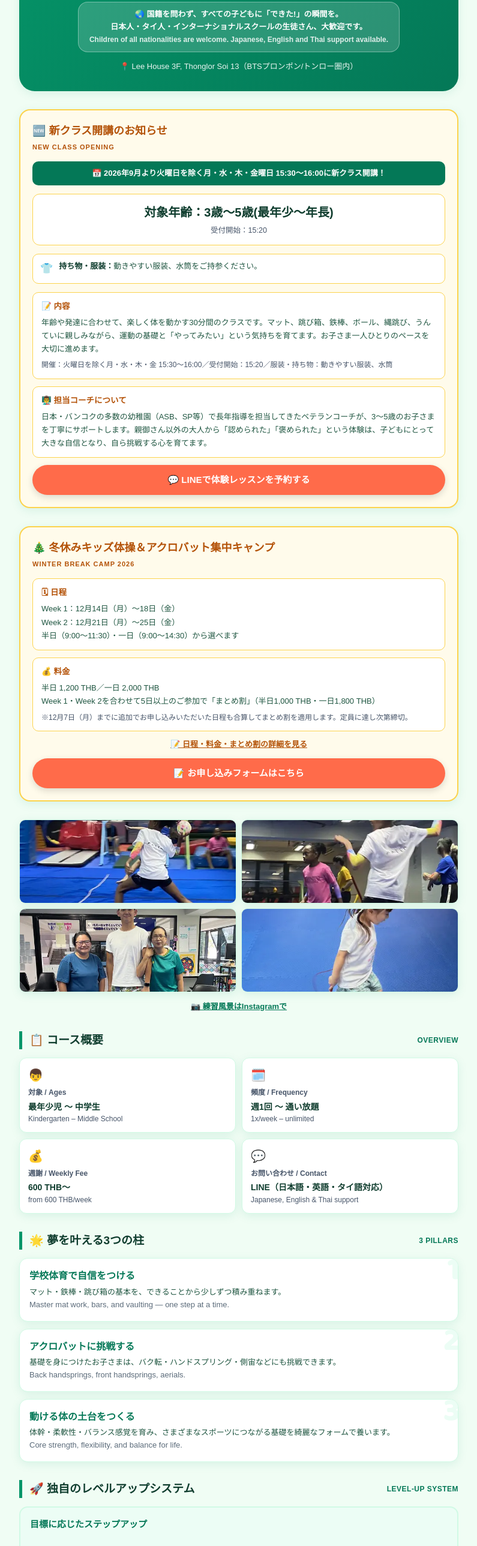
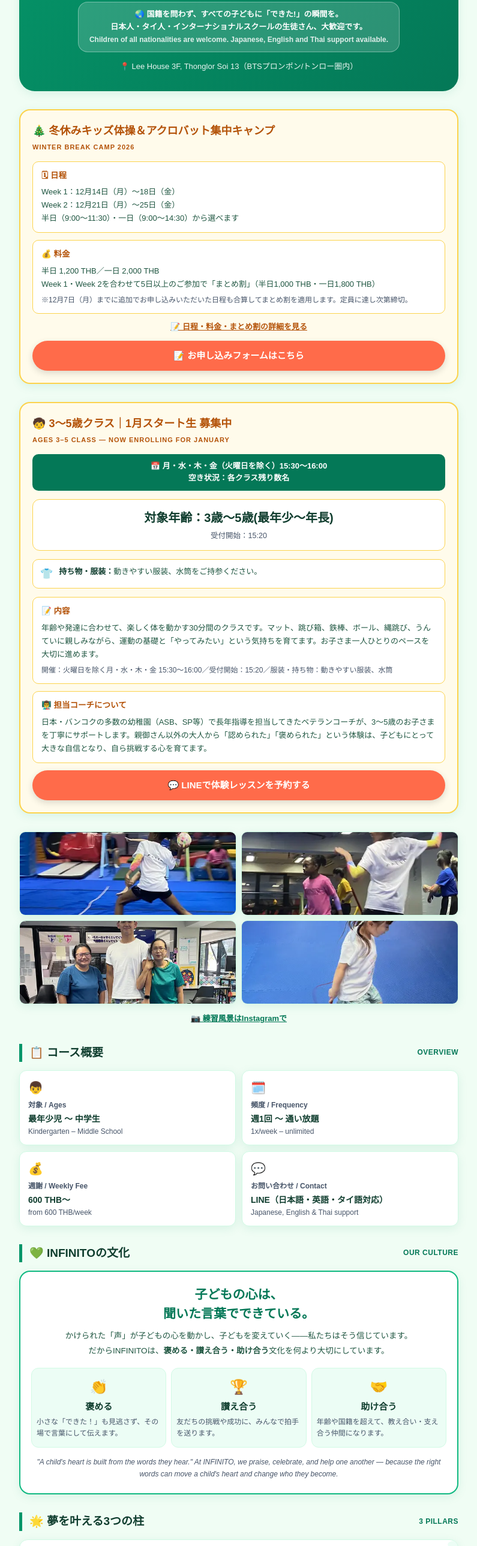
Before and after one commit to n95m3win-wq/infinito-camp-2026-, a plain HTML site: page index.html in a window 1280 px wide. Shown: the part 223-2800 px from the top of the page at 60% size, without its empty margins (242-1037 px from the left). Drawn offline with Linux system fonts and the light colour scheme.

Commit message:
Add files via upload

```diff
--- a/index.html
+++ b/index.html
@@ -96,6 +96,22 @@ border-radius:12px;padding:12px 14px;box-shadow:var(--shadow);
 .chip .lbl{font-size:12px;color:var(--gray);font-weight:700;margin:4px 0 2px;}
 .chip .val{font-size:14px;font-weight:700;color:var(--ink);}
 .chip .val small{font-weight:400;font-size:12px;color:var(--gray);display:block;}
+/* ---- Culture ---- */
+.culture{
+background:var(--card);border:2px solid var(--green-light);border-radius:18px;
+padding:22px 18px;box-shadow:var(--shadow);text-align:center;
+}
+.culture .c-lead{font-size:21px;font-weight:800;color:var(--green-dark);line-height:1.5;margin-bottom:10px;}
+.culture .c-text{font-size:13.5px;color:var(--ink-soft);line-height:1.8;margin-bottom:16px;}
+.culture .c-values{display:grid;grid-template-columns:repeat(3,1fr);gap:8px;margin-bottom:14px;}
+.culture .c-val{background:var(--bg-mint-2);border:1px solid var(--line);border-radius:12px;padding:12px 8px;}
+.culture .c-val .c-ic{font-size:24px;}
+.culture .c-val .c-name{font-size:15px;font-weight:800;color:var(--ink);margin-top:2px;}
+.culture .c-val .c-desc{font-size:12px;color:var(--gray);margin-top:4px;line-height:1.6;text-align:left;}
+.culture .c-en{font-size:12px;color:var(--gray);line-height:1.7;font-style:italic;}
+@media (max-width:420px){.culture .c-values{grid-template-columns:1fr;}.culture .c-val .c-desc{text-align:center;}}
+body.mobile-preview .culture .c-values{grid-template-columns:1fr;}
+body.mobile-preview .culture .c-val .c-desc{text-align:center;}
 /* ---- Pillar cards ---- */
 .pillars{display:flex;flex-direction:column;gap:12px;}
 .pillar{
@@ -347,7 +363,7 @@ body.mobile-preview .gallery{grid-template-columns:repeat(2,1fr);}
       "name": "何歳から通えますか？",
       "acceptedAnswer": {
         "@type": "Answer",
-        "text": "3歳から15歳まで対象です。3〜5歳向けには9月より火曜日を除く月・水・木・金曜日15:30〜16:00の新クラスも開講しています。"
+        "text": "3歳から15歳まで対象です。3〜5歳向けには火曜日を除く月・水・木・金曜日15:30〜16:00のクラスもあります。"
       }
     },
     {
@@ -363,7 +379,7 @@ body.mobile-preview .gallery{grid-template-columns:repeat(2,1fr);}
       "name": "急に休む場合、振替はできますか？",
       "acceptedAnswer": {
         "@type": "Answer",
-        "text": "当日連絡でも振替可能です。振替期限は4ヶ月間と長めに設定しています。"
+        "text": "当日連絡でも振替可能です。振替期限は最大4ヶ月です（月払いの方は2ヶ月）。"
       }
     },
     {
@@ -446,12 +462,30 @@ body.mobile-preview .gallery{grid-template-columns:repeat(2,1fr);}
 <div class="welcome">🌏 国籍を問わず、すべての子どもに「できた!」の瞬間を。<br>日本人・タイ人・インターナショナルスクールの生徒さん、大歓迎です。<br><span style="opacity:.85;font-size:12px;">Children of all nationalities are welcome. Japanese, English and Thai support available.</span></div>
 <div class="place">📍 Lee House 3F, Thonglor Soi 13（BTSプロンポン/トンロー圏内）</div>
 </div>
-<!-- NEW CLASS OPENING -->
+<!-- WINTER CAMP (teaser -> blog) -->
 <div class="sec">
 <div class="trial-box">
-<h2 class="th">🆕 新クラス開講のお知らせ</h2>
-<div class="t-en">NEW CLASS OPENING</div>
-<div class="trial-sept">📅 2026年9月より火曜日を除く月・水・木・金曜日 15:30〜16:00に新クラス開講！</div>
+<h2 class="th">🎄 冬休みキッズ体操＆アクロバット集中キャンプ</h2>
+<div class="t-en">WINTER BREAK CAMP 2026</div>
+<div class="trial-content">
+<div class="tc-h">🗓 日程</div>
+<div class="tc-b">Week 1：12月14日（月）〜18日（金）<br>Week 2：12月21日（月）〜25日（金）<br>半日（9:00〜11:30）・一日（9:00〜14:30）から選べます</div>
+</div>
+<div class="trial-content">
+<div class="tc-h">💰 料金</div>
+<div class="tc-b">半日 1,200 THB／一日 2,000 THB<br>Week 1・Week 2を合わせて5日以上のご参加で「まとめ割」（半日1,000 THB・一日1,800 THB）</div>
+<div class="tc-note">※12月7日（月）までに追加でお申し込みいただいた日程も合算してまとめ割を適用します。定員に達し次第締切。</div>
+</div>
+<a class="trial-more" href="https://orbita.co.th/blog/fuyu-camp-1214.html">📝 日程・料金・まとめ割の詳細を見る</a>
+<a class="trial-cta" href="https://forms.gle/tVg4SdVhCFdqa9bH7" target="_blank" rel="noopener">📝 お申し込みフォームはこちら</a>
+</div>
+</div>
+<!-- 3-5 CLASS -->
+<div class="sec">
+<div class="trial-box">
+<h2 class="th">🧒 3〜5歳クラス｜1月スタート生 募集中</h2>
+<div class="t-en">AGES 3–5 CLASS — NOW ENROLLING FOR JANUARY</div>
+<div class="trial-sept">📅 月・水・木・金（火曜日を除く）15:30〜16:00<br>空き状況：各クラス残り数名</div>
 <div class="trial-date">
 <div class="d-main">対象年齢：3歳〜5歳(最年少〜年長)</div>
 <div class="d-sub">受付開始：15:20</div>
@@ -472,24 +506,6 @@ body.mobile-preview .gallery{grid-template-columns:repeat(2,1fr);}
 <div class="tc-b">日本・バンコクの多数の幼稚園（ASB、SP等）で長年指導を担当してきたベテランコーチが、3〜5歳のお子さまを丁寧にサポートします。親御さん以外の大人から「認められた」「褒められた」という体験は、子どもにとって大きな自信となり、自ら挑戦する心を育てます。</div>
 </div>
 <a class="trial-cta" href="https://line.me/R/ti/p/@infinitobkk">💬 LINEで体験レッスンを予約する</a>
-</div>
-</div>
-<!-- WINTER CAMP (teaser -> blog) -->
-<div class="sec">
-<div class="trial-box">
-<h2 class="th">🎄 冬休みキッズ体操＆アクロバット集中キャンプ</h2>
-<div class="t-en">WINTER BREAK CAMP 2026</div>
-<div class="trial-content">
-<div class="tc-h">🗓 日程</div>
-<div class="tc-b">Week 1：12月14日（月）〜18日（金）<br>Week 2：12月21日（月）〜25日（金）<br>半日（9:00〜11:30）・一日（9:00〜14:30）から選べます</div>
-</div>
-<div class="trial-content">
-<div class="tc-h">💰 料金</div>
-<div class="tc-b">半日 1,200 THB／一日 2,000 THB<br>Week 1・Week 2を合わせて5日以上のご参加で「まとめ割」（半日1,000 THB・一日1,800 THB）</div>
-<div class="tc-note">※12月7日（月）までに追加でお申し込みいただいた日程も合算してまとめ割を適用します。定員に達し次第締切。</div>
-</div>
-<a class="trial-more" href="https://orbita.co.th/blog/fuyu-camp-1214.html">📝 日程・料金・まとめ割の詳細を見る</a>
-<a class="trial-cta" href="https://forms.gle/tVg4SdVhCFdqa9bH7" target="_blank" rel="noopener">📝 お申し込みフォームはこちら</a>
 </div>
 </div>
 <!-- PHOTO GALLERY -->
@@ -566,6 +582,32 @@ var PHOTOS_TO_SHOW = 4; // 一度に表示する枚数
 <div class="lbl">お問い合わせ / Contact</div>
 <div class="val">LINE（日本語・英語・タイ語対応）<small>Japanese, English & Thai support</small></div>
 </div>
+</div>
+</div>
+<!-- CULTURE -->
+<div class="sec">
+<h2 class="sec-title">💚 INFINITOの文化 <span class="en">OUR CULTURE</span></h2>
+<div class="culture">
+<div class="c-lead">子どもの心は、<br>聞いた言葉でできている。</div>
+<div class="c-text">かけられた「声」が子どもの心を動かし、子どもを変えていく——私たちはそう信じています。<br>だからINFINITOは、<b>褒める・讃え合う・助け合う</b>文化を何より大切にしています。</div>
+<div class="c-values">
+<div class="c-val">
+<div class="c-ic">👏</div>
+<div class="c-name">褒める</div>
+<div class="c-desc">小さな「できた！」も見逃さず、その場で言葉にして伝えます。</div>
+</div>
+<div class="c-val">
+<div class="c-ic">🏆</div>
+<div class="c-name">讃え合う</div>
+<div class="c-desc">友だちの挑戦や成功に、みんなで拍手を送ります。</div>
+</div>
+<div class="c-val">
+<div class="c-ic">🤝</div>
+<div class="c-name">助け合う</div>
+<div class="c-desc">年齢や国籍を超えて、教え合い・支え合う仲間になります。</div>
+</div>
+</div>
+<div class="c-en">"A child's heart is built from the words they hear." At INFINITO, we praise, celebrate, and help one another — because the right words can move a child's heart and change who they become.</div>
 </div>
 </div>
 <!-- 3 PILLARS -->
@@ -668,7 +710,7 @@ var PHOTOS_TO_SHOW = 4; // 一度に表示する枚数
 <div class="ticket">
 <div class="t-ic">🧒</div>
 <div class="t-main">
-<div class="t-name">3(最年少)〜5歳クラス（新規開講）</div>
+<div class="t-name">3(最年少)〜5歳クラス</div>
 <div class="t-sub">Ages 3–5 — Mon, Wed, Thu, Fri 15:30〜16:00</div>
 </div>
 <div class="t-price">
@@ -689,8 +731,8 @@ var PHOTOS_TO_SHOW = 4; // 一度に表示する枚数
 <h2 class="sec-title">✨ 保護者様への3つの安心サポート <span class="en">FOR PARENTS</span></h2>
 <div class="notes">
 <div class="note-card">
-<div class="nh">🔄 当日振替OK（期限4ヶ月）</div>
-<div class="nb">急な体調不良や予定変更でも、当日連絡で振替可能。振替期限はたっぷり4ヶ月間。</div>
+<div class="nh">🔄 当日振替OK（期限 最大4ヶ月）</div>
+<div class="nb">急な体調不良や予定変更でも、当日連絡で振替可能。振替期限は最大4ヶ月（月払いの方は2ヶ月）。</div>
 </div>
 <div class="note-card">
 <div class="nh">✈️ 一時帰国中の休会制度</div>
@@ -708,7 +750,7 @@ var PHOTOS_TO_SHOW = 4; // 一度に表示する枚数
 <div class="notes">
 <div class="note-card">
 <div class="nh">Q. 何歳から通えますか？</div>
-<div class="nb">未就園児から中学生まで対象です。3〜5歳向けには2026年9月より火曜日を除く月・水・木・金曜日15:30〜16:00の新クラスも開講しています。</div>
+<div class="nb">未就園児から中学生まで対象です。3〜5歳向けには火曜日を除く月・水・木・金曜日15:30〜16:00のクラスもあります。</div>
 </div>
 <div class="note-card">
 <div class="nh">Q. 体験レッスンはできますか？</div>
@@ -728,7 +770,7 @@ var PHOTOS_TO_SHOW = 4; // 一度に表示する枚数
 </div>
 <div class="note-card">
 <div class="nh">Q. 急に休む場合、振替はできますか？</div>
-<div class="nb">当日連絡でも振替可能です。振替期限は4ヶ月間と長めに設定しています。</div>
+<div class="nb">当日連絡でも振替可能です。振替期限は最大4ヶ月です（月払いの方は2ヶ月）。</div>
 </div>
 <div class="note-card">
 <div class="nh">Q. 日本への一時帰国中も継続できますか？</div>
```
